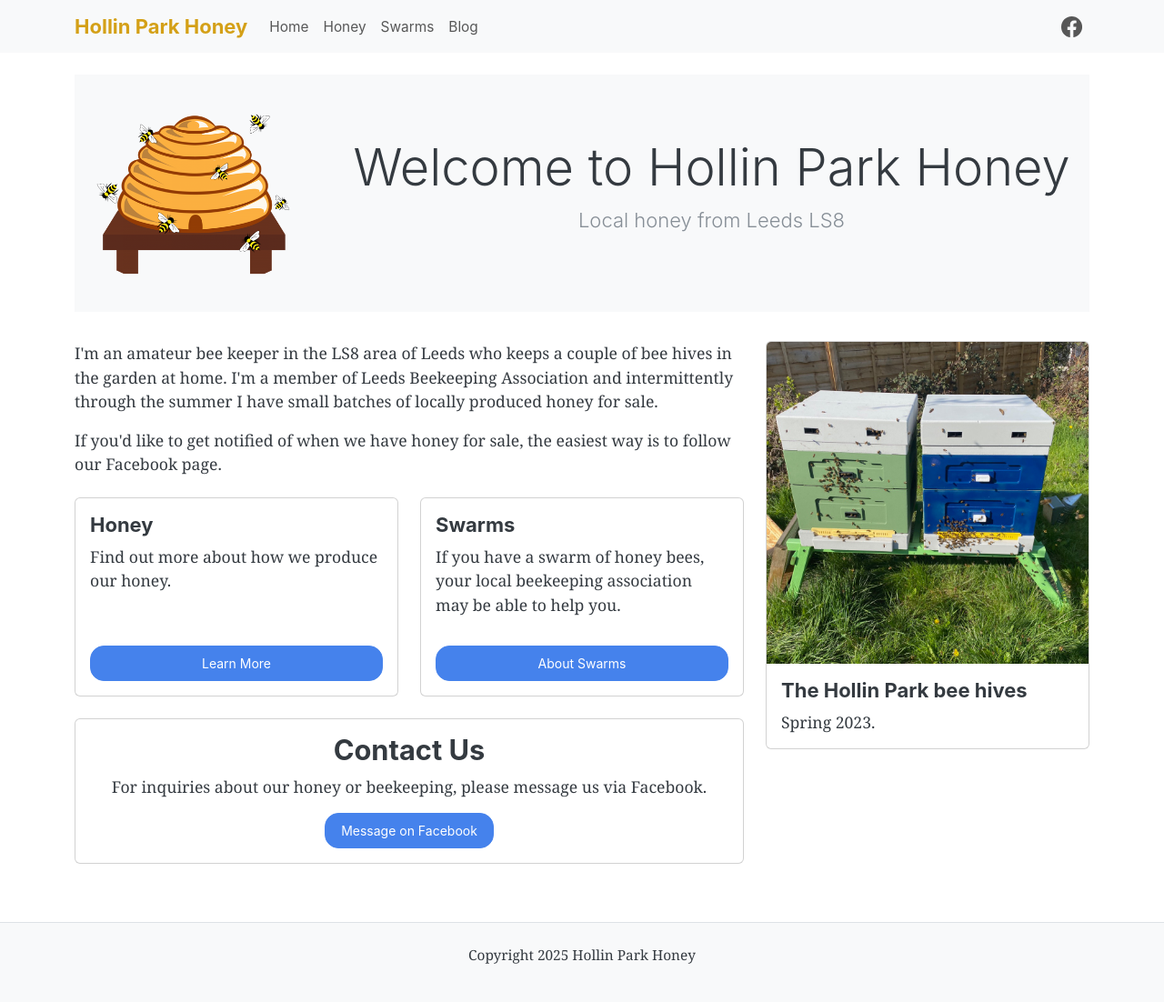
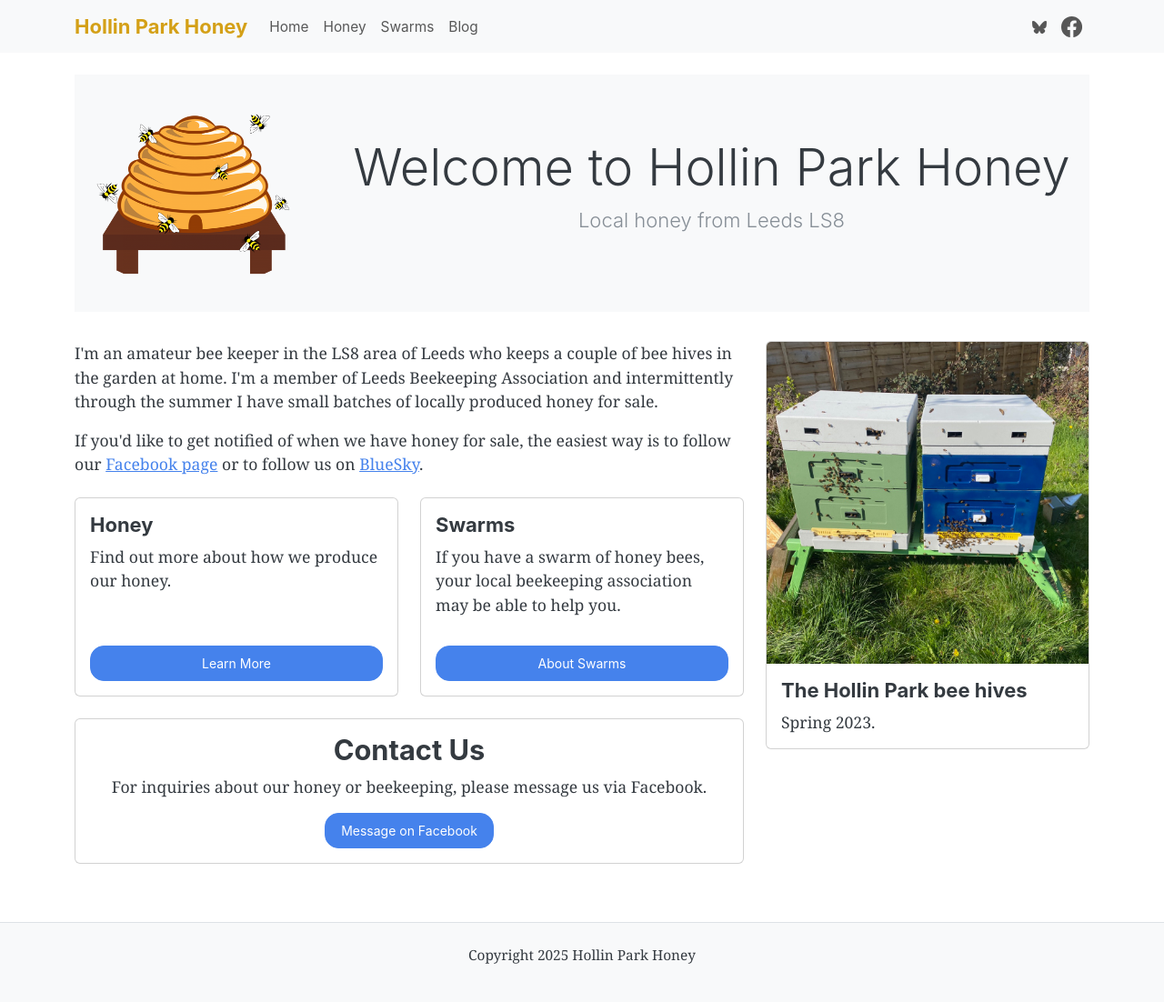
Before and after one commit to njdcourtney/HollinParkHoney, a Jekyll site: the page built from index.html, in a window 1280 px wide. Shown: the whole page at 91% size. Built offline with Jekyll 4.4.1, drawn with Linux system fonts in a browser that asks for light colours.

Commit message:
Add BlueSky link to layout and front page

```diff
--- a/_config.yml
+++ b/_config.yml
@@ -23,7 +23,12 @@
   Local honey from Leeds LS8. Amateur beekeeping and honey production.
 baseurl: ""
 url: "https://www.hollinparkhoney.co.uk"
+logo: "/assets/images/beehive.png"
 locale: en_GB
+
+# Social Media pages
+facebook: https://www.facebook.com/profile.php?id=100093598976055
+bluesky: https://bsky.app/profile/hollinparkhoney.co.uk
 
 # Build settings
 markdown: kramdown
--- a/_layouts/default.html
+++ b/_layouts/default.html
@@ -1,3 +1,4 @@
+
 <!DOCTYPE html>
 <html lang="en">
 <head>
@@ -32,8 +33,17 @@
                     </li>
                 </ul>
                 <ul class="navbar-nav">
+
                     <li class="nav-item">
-                        <a class="nav-link" href="https://www.facebook.com/profile.php?id=100093598976055" title="Follow us on Facebook">
+                        <a class="nav-link" href="{{ site.bluesky }}" title="Follow us on BlueSky">
+                            <svg xmlns="http://www.w3.org/2000/svg" width="16" height="16" fill="currentColor" class="bi bi-bluesky" viewBox="0 0 16 16">
+                              <path d="M3.468 1.948C5.303 3.325 7.276 6.118 8 7.616c.725-1.498 2.698-4.29 4.532-5.668C13.855.955 16 .186 16 2.632c0 .489-.28 4.105-.444 4.692-.572 2.04-2.653 2.561-4.504 2.246 3.236.551 4.06 2.375 2.281 4.2-3.376 3.464-4.852-.87-5.23-1.98-.07-.204-.103-.3-.103-.218 0-.081-.033.014-.102.218-.379 1.11-1.855 5.444-5.231 1.98-1.778-1.825-.955-3.65 2.28-4.2-1.85.315-3.932-.205-4.503-2.246C.28 6.737 0 3.12 0 2.632 0 .186 2.145.955 3.468 1.948"/>
+                            </svg>
+                        </a>
+                    </li>
+
+                    <li class="nav-item">
+                        <a class="nav-link" href="{{ site.facebook }}" title="Follow us on Facebook">
                             <svg xmlns="http://www.w3.org/2000/svg" width="1.5em" height="1.5em" fill="currentColor" class="bi bi-facebook" viewBox="0 0 16 16">
                                 <path d="M16 8.049c0-4.446-3.582-8.05-8-8.05C3.58 0-.002 3.603-.002 8.05c0 4.017 2.926 7.347 6.75 7.951v-5.625h-2.03V8.05H6.75V6.275c0-2.017 1.195-3.131 3.022-3.131.876 0 1.791.157 1.791.157v1.98h-1.009c-.993 0-1.303.621-1.303 1.258v1.51h2.218l-.354 2.326H9.25V16c3.824-.604 6.75-3.934 6.75-7.951z"/>
                             </svg>
--- a/index.html
+++ b/index.html
@@ -9,7 +9,7 @@
     <div class="col-md-8">
         <p>I'm an amateur bee keeper in the LS8 area of Leeds who keeps a couple of bee hives in the garden at home. I'm a member of Leeds Beekeeping Association and intermittently through the summer I have small batches of locally produced honey for sale.</p>
 
-        <p>If you'd like to get notified of when we have honey for sale, the easiest way is to follow our Facebook page.</p>
+        <p>If you'd like to get notified of when we have honey for sale, the easiest way is to follow our <a href="{{ site.facebook }}">Facebook page</a> or to follow us on <a href="{{ site.bluesky }}">BlueSky</a>.</p>
 
         <div class="row mt-4">
             <div class="col-md-6">
```
